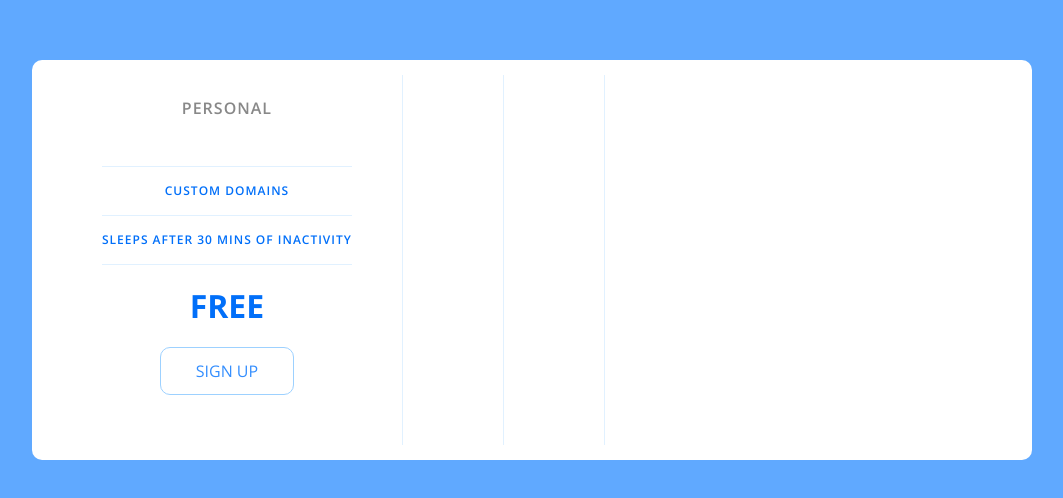
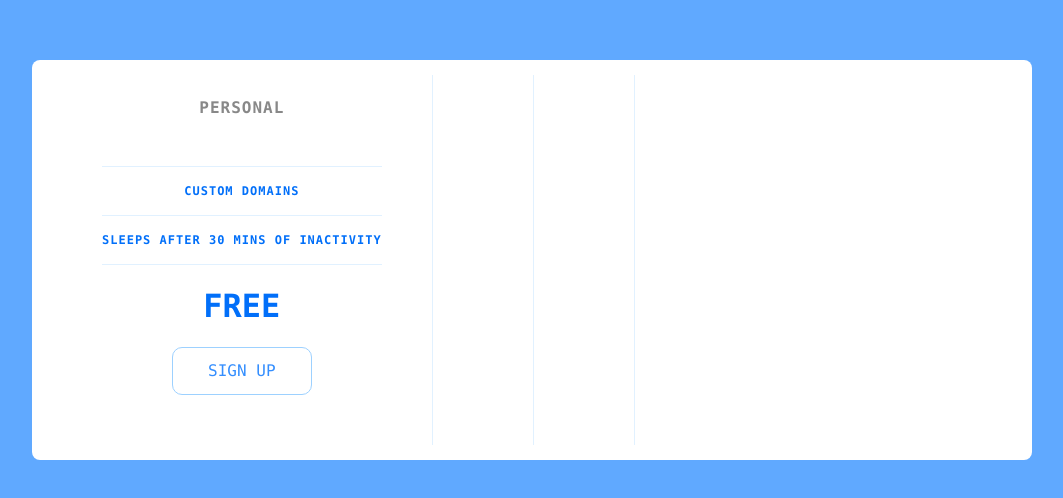
Before and after one commit to developerhere11/PricingPanel_FrontEnd, a plain HTML site: page index.html in a window 1280 px wide. Shown: the part 140-638 px from the top of the page, without its empty margins (108-1171 px from the left). Drawn offline with nearby package versions, Linux system fonts and the light colour scheme.

Commit message:
Update ppapp.css

```diff
--- a/ppapp.css
+++ b/ppapp.css
@@ -144,12 +144,12 @@ body {
 
 html {
     box-sizing: border-box;
-    font-family: 'Open Sans', sans-serif;
+    font-family: "Lucida Console", "Courier New", monospace;
 }
 
 .panel {
     background-color: white;
-    border-radius: 10px;
+    border-radius: 8px;
     padding: 15px 20px;
     width: 100%;
     max-width: 960px;
@@ -160,7 +160,7 @@ html {
 }
 
 .pricing-plan {
-    border-bottom: 1px solid #e1f1ff;
+    border-bottom: 1px solid black;
 }
 
 .pricing-plan:last-child {
@@ -168,7 +168,7 @@ html {
 }
 
 .pricing-img {
-    margin-bottom: 25px;
+    margin-bottom: 40px;
     width: 100%;
 }
 
```
